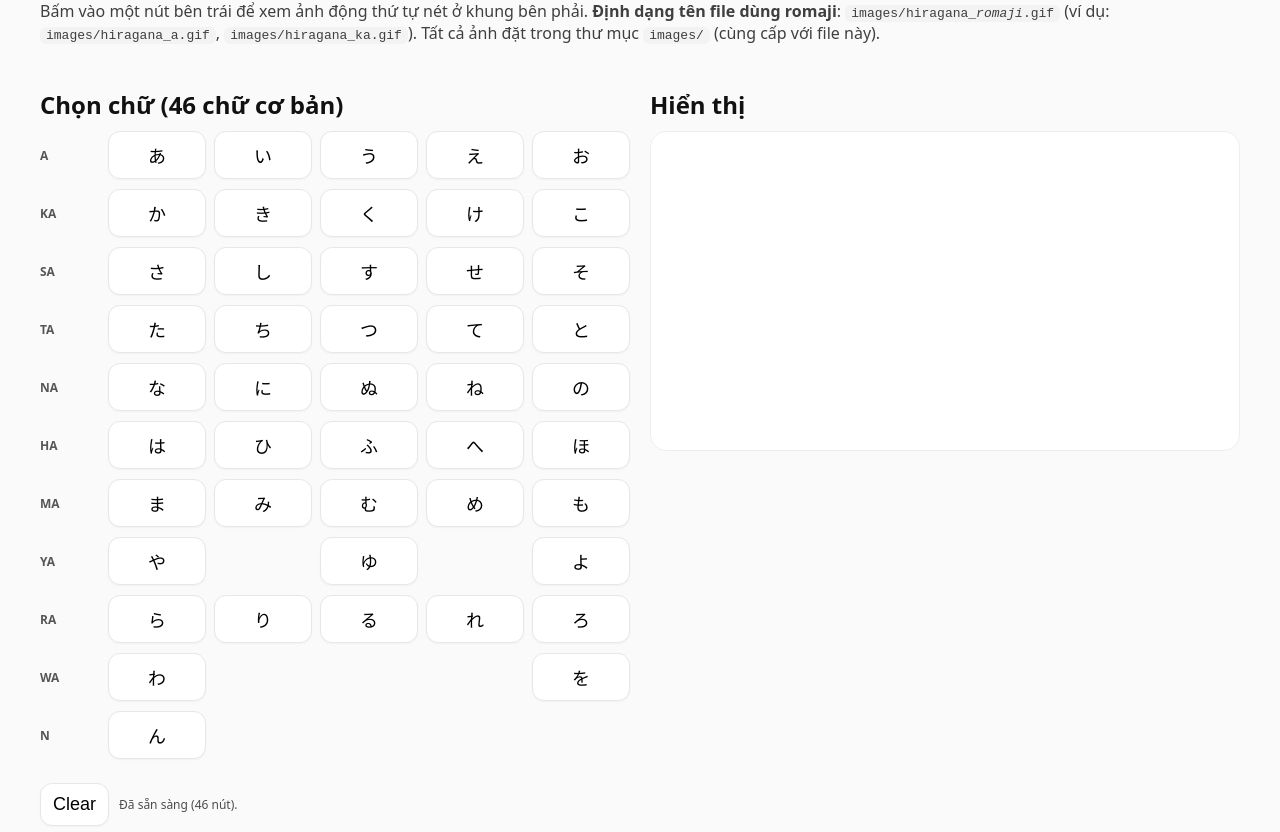
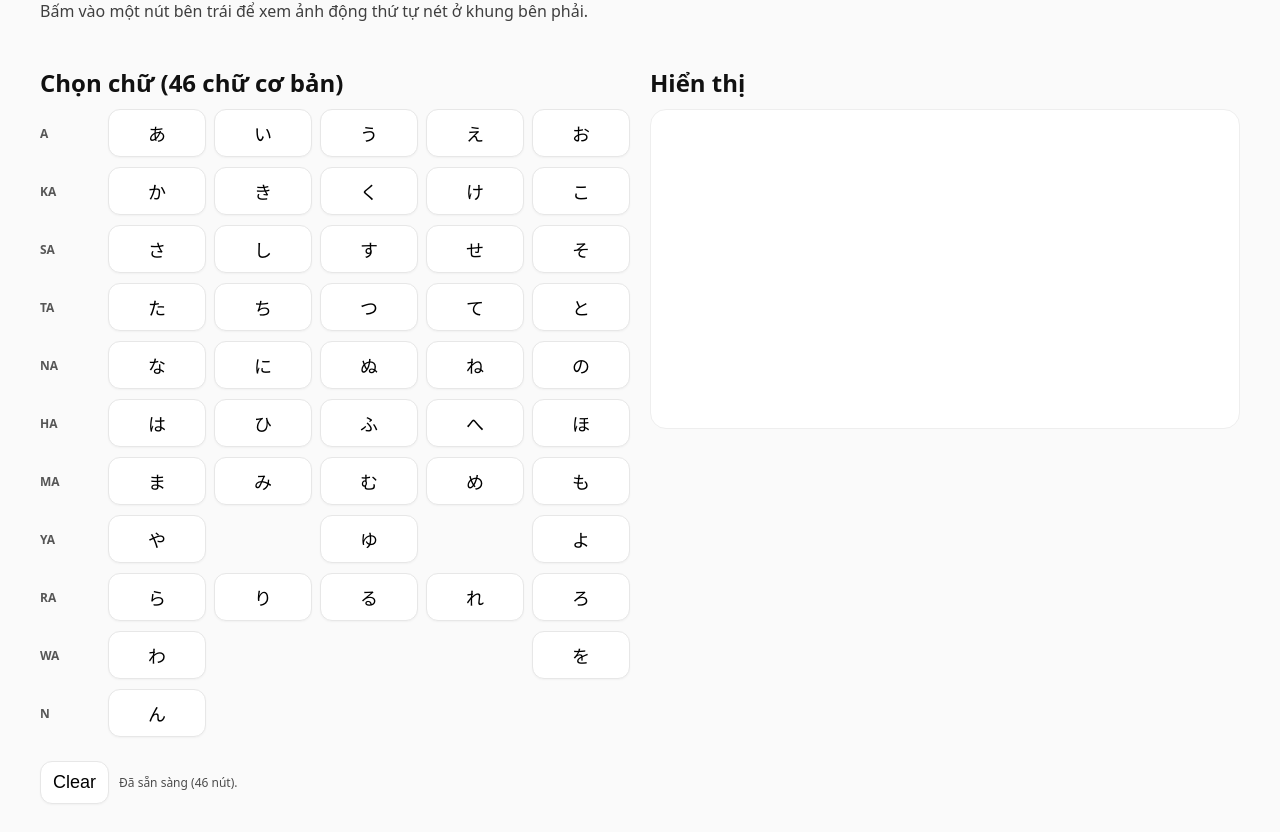
Before and after one commit to hanhdoan25/japanese, a plain HTML site: page index.html in a window 1280 px wide. Shown: the part 79-911 px from the top of the page. Drawn offline with Linux system fonts and the light colour scheme.

Commit message:
Update index.html

```diff
--- a/index.html
+++ b/index.html
@@ -41,7 +41,7 @@
 <body>
   <main>
     <h1>Bảng chữ cái Hiragana</h1>
-    <p class="lead">Bấm vào một nút bên trái để xem ảnh động thứ tự nét ở khung bên phải. <strong>Định dạng tên file dùng romaji</strong>: <code>images/hiragana_<em>romaji</em>.gif</code> (ví dụ: <code>images/hiragana_a.gif</code>, <code>images/hiragana_ka.gif</code>). Tất cả ảnh đặt trong thư mục <code>images/</code> (cùng cấp với file này).</p>
+    <p class="lead">Bấm vào một nút bên trái để xem ảnh động thứ tự nét ở khung bên phải. </p>
 
     <section class="layout">
       <!-- Cột 1: 46 nút (tỉ lệ 2) -->
```
